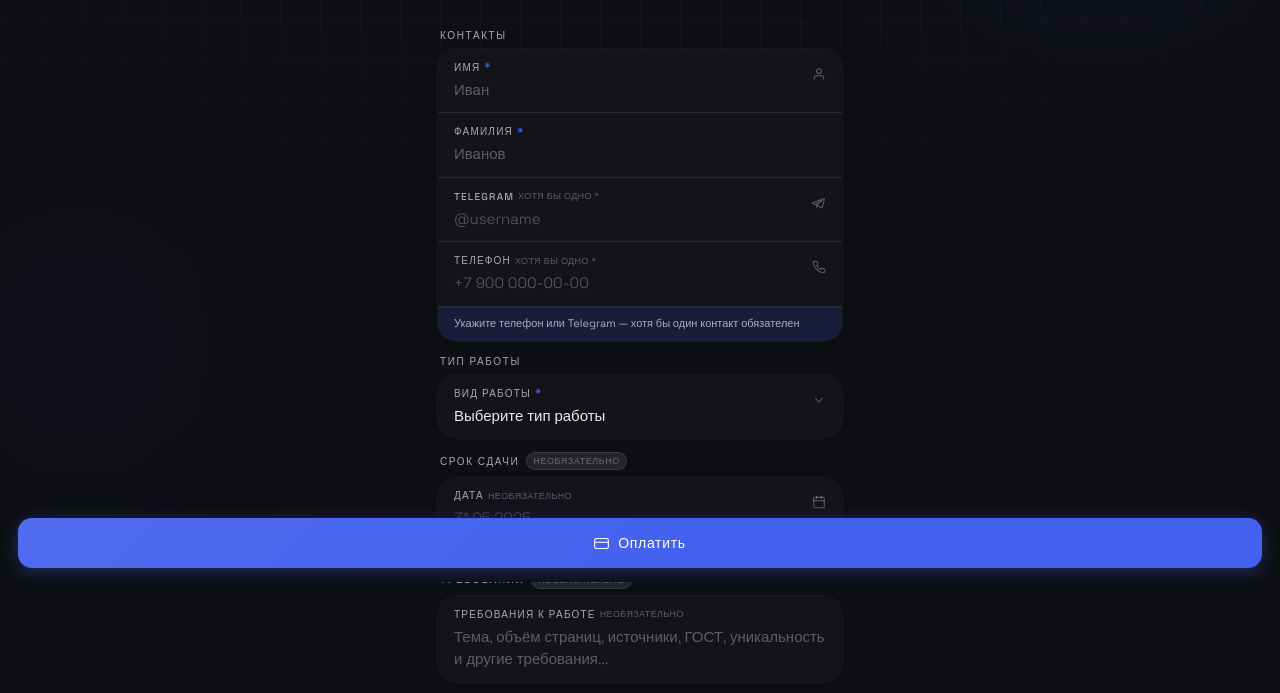
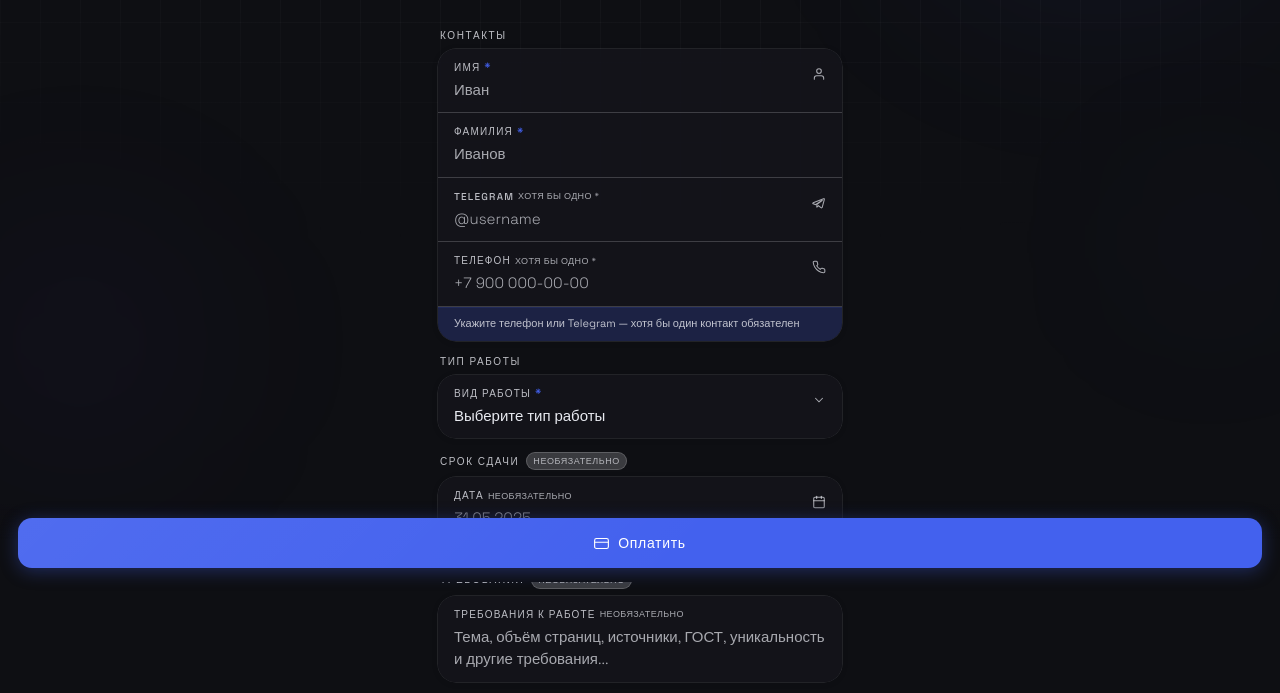
Before and after one commit to coucco/textify-order-web-form, a plain HTML site: page index.html in a window 1280 px wide. Shown: the part 218-911 px from the top of the page. Drawn offline with Linux system fonts and the dark colour scheme.

Commit message:
brighter text css 3

```diff
--- a/style.css
+++ b/style.css
@@ -10,14 +10,14 @@
   --bg:          #f2f3f5;
   --surface:     rgba(255,255,255,0.82);
   --ink:         #0d0e12;
-  --ink-60:      rgba(13,14,18,0.55);
-  --ink-30:      rgba(13,14,18,0.28);
-  --ink-10:      rgba(13,14,18,0.07);
+  --ink-60:      rgba(13,14,18,0.8);
+  --ink-30:      rgba(13,14,18,0.7);
+  --ink-10:      rgba(13,14,18,0.2);
   --accent:      #4361ee;
-  --accent-dim:  rgba(67,97,238,0.09);
-  --border:      rgba(13,14,18,0.09);
+  --accent-dim:  rgba(67,97,238,0.2);
+  --border:      rgba(13,14,18,0.2);
   --error:       #c0392b;
-  --error-dim:   rgba(192,57,43,0.07);
+  --error-dim:   rgba(192,57,43,0.2);
   --radius-md:   14px;
   --radius-lg:   18px;
   --shadow-sm:   0 1px 8px rgba(13,14,18,0.05), 0 0 0 0.5px var(--border);
@@ -532,12 +532,12 @@ body {
     --bg:        #0e0f13;
     --surface:   rgba(20,21,28,0.85);
     --ink:       #e8eaf0;
-    --ink-60:    rgba(232,234,240,0.7);
-    --ink-30:    rgba(232,234,240,0.35);
-    --ink-10:    rgba(232,234,240,0.1);
-    --border:    rgba(232,234,240,0.1);
-    --accent-dim:rgba(67,97,238,0.15);
-    --error-dim: rgba(192,57,43,0.18);
+    --ink-60:    rgba(232,234,240,0.8);
+    --ink-30:    rgba(232,234,240,0.7);
+    --ink-10:    rgba(232,234,240,0.2);
+    --border:    rgba(232,234,240,0.2);
+    --accent-dim:rgba(67,97,238,0.2);
+    --error-dim: rgba(192,57,43,0.15);
   }
   .bg-grid {
     background-image:
```
